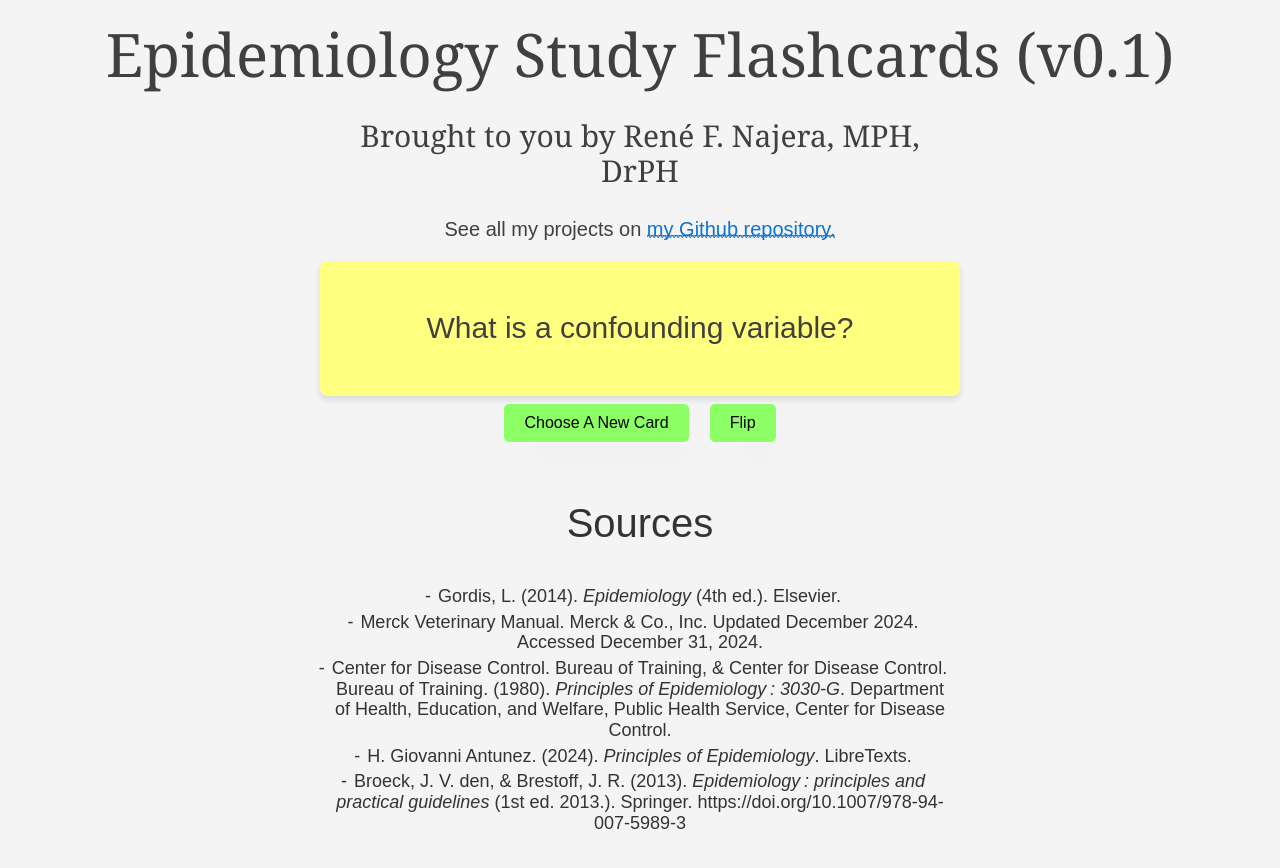
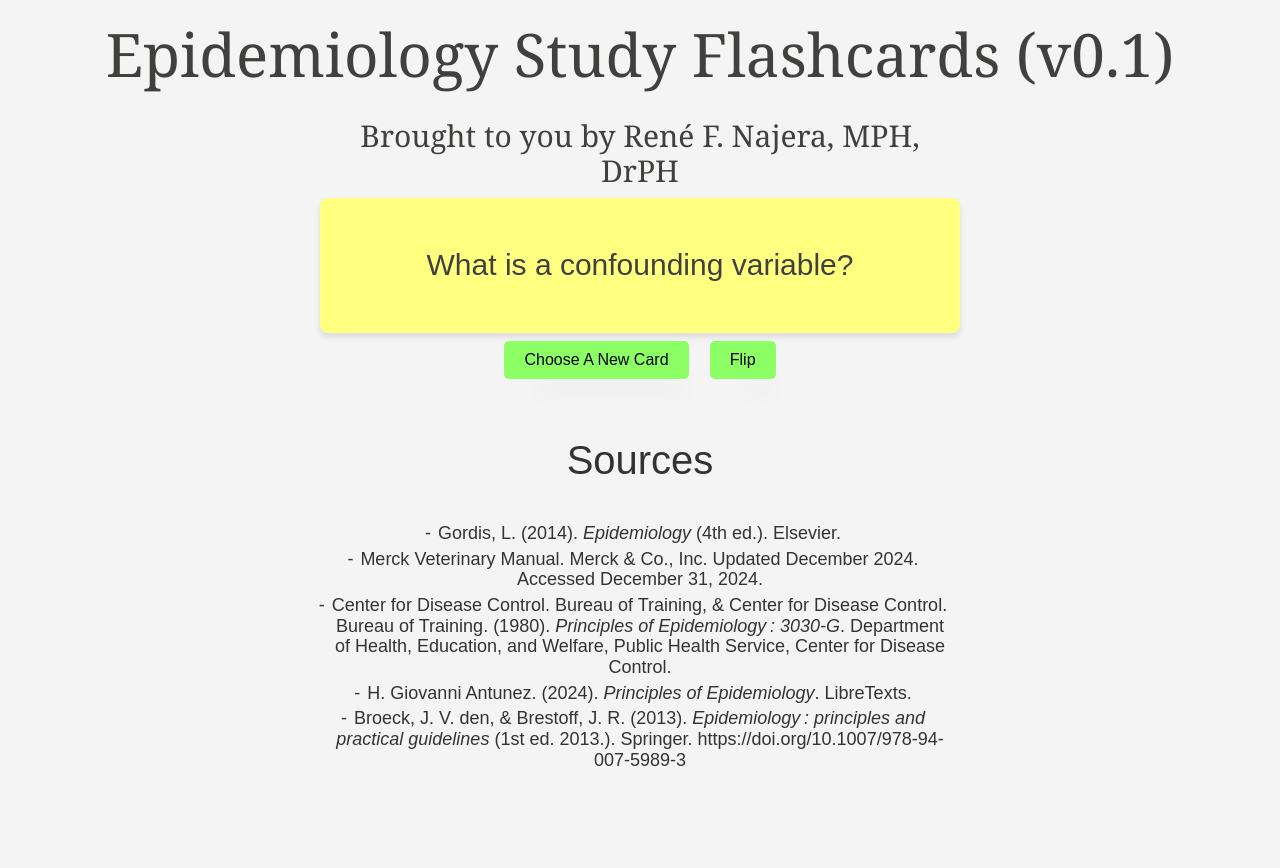
Before and after one commit to RFNajera/rfnajera.github.io, a Jekyll site: the page epi_flash_cards.html, which Jekyll copies as it is, in a window 1280 px wide. Shown: the top 868 px of the page. Built offline with Jekyll 4.4.1, drawn with Linux system fonts in a browser that asks for light colours; nearby versions of some CDN libraries; some web fonts are replaced.

Commit message:
Update epi_flash_cards.html
Deleted link to repository.

```diff
--- a/epi_flash_cards.html
+++ b/epi_flash_cards.html
@@ -116,7 +116,6 @@
 <body>
     <div class="title">Epidemiology Study Flashcards (v0.1)</div>
     <div class="subtitle">Brought to you by René F. Najera, MPH, DrPH</div>
-    <p>See all my projects on <a href="https://rfnajera.github.com">my Github repository.</a></p>
     <div class="flashcard-container">
         <div class="flashcard">
             <div class="question">
```
